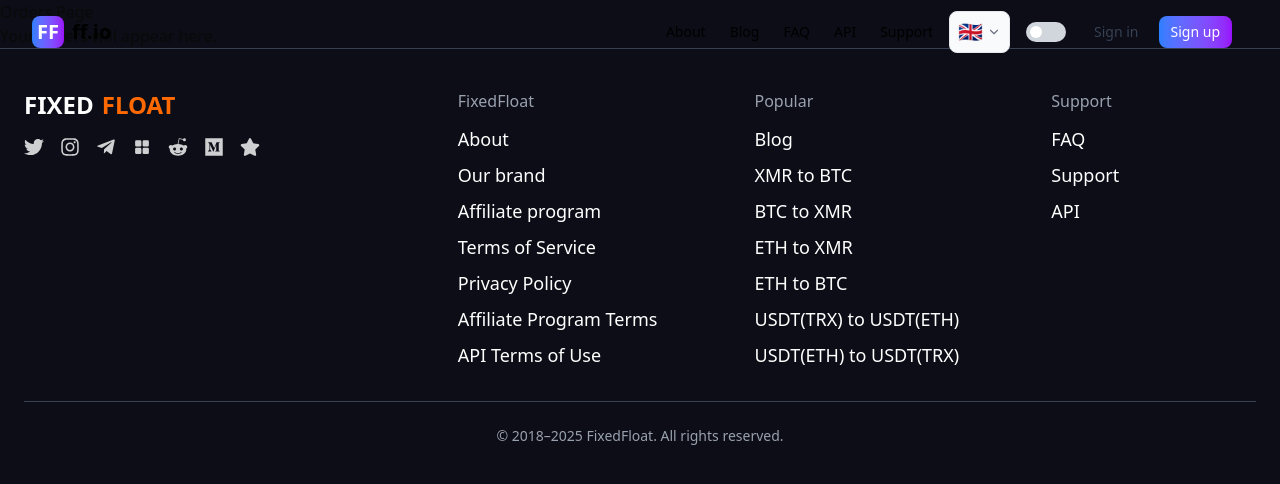
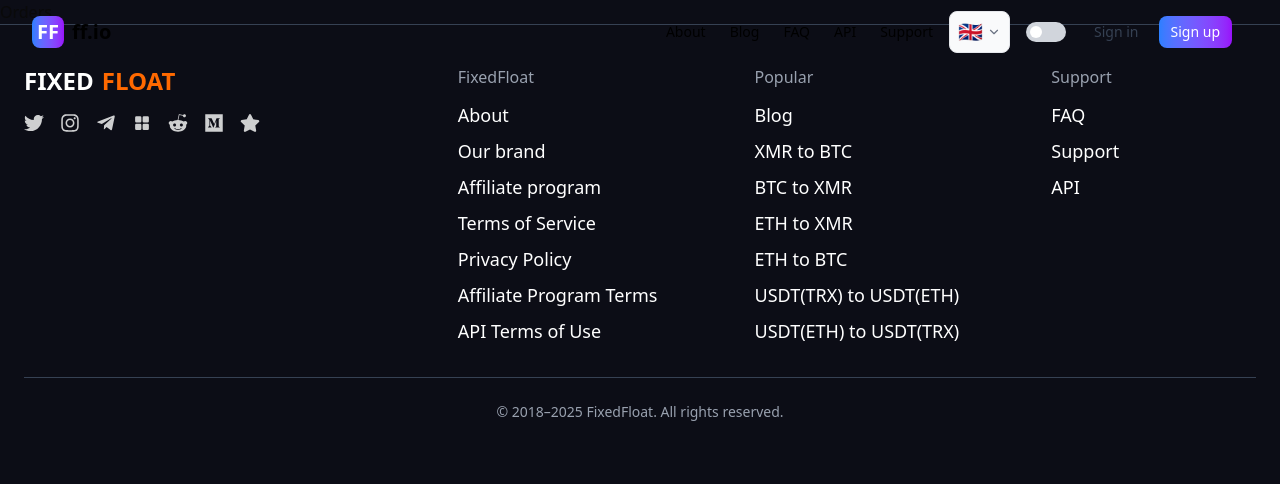
Before and after one commit to areeba-ilyas/diplorer-exchange, a Next.js app: page /orders in a window 1280 px wide. Shown: the top 484 px of the page. Built offline with nearby package versions, Linux system fonts and the light colour scheme.

Commit message:
fix: fresh orders page

```diff
--- a/app/orders/page.tsx
+++ b/app/orders/page.tsx
@@ -1,8 +1 @@
-export default function OrdersPage() {
-  return (
-    <div>
-      <h1>Orders Page</h1>
-      <p>Your orders will appear here.</p>
-    </div>
-  );
-}
+export default function OrdersPage() { return <div>Orders</div>; }
```
